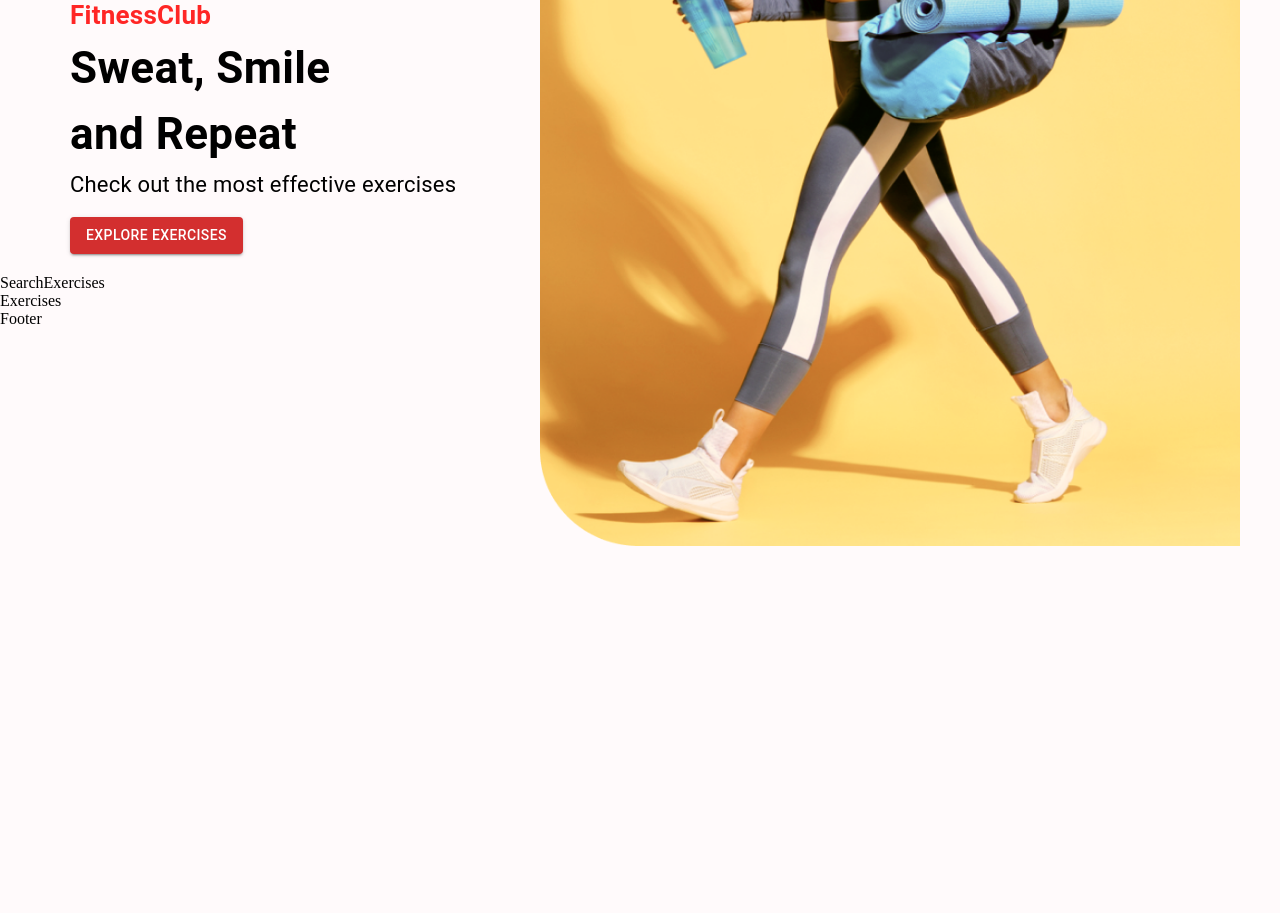
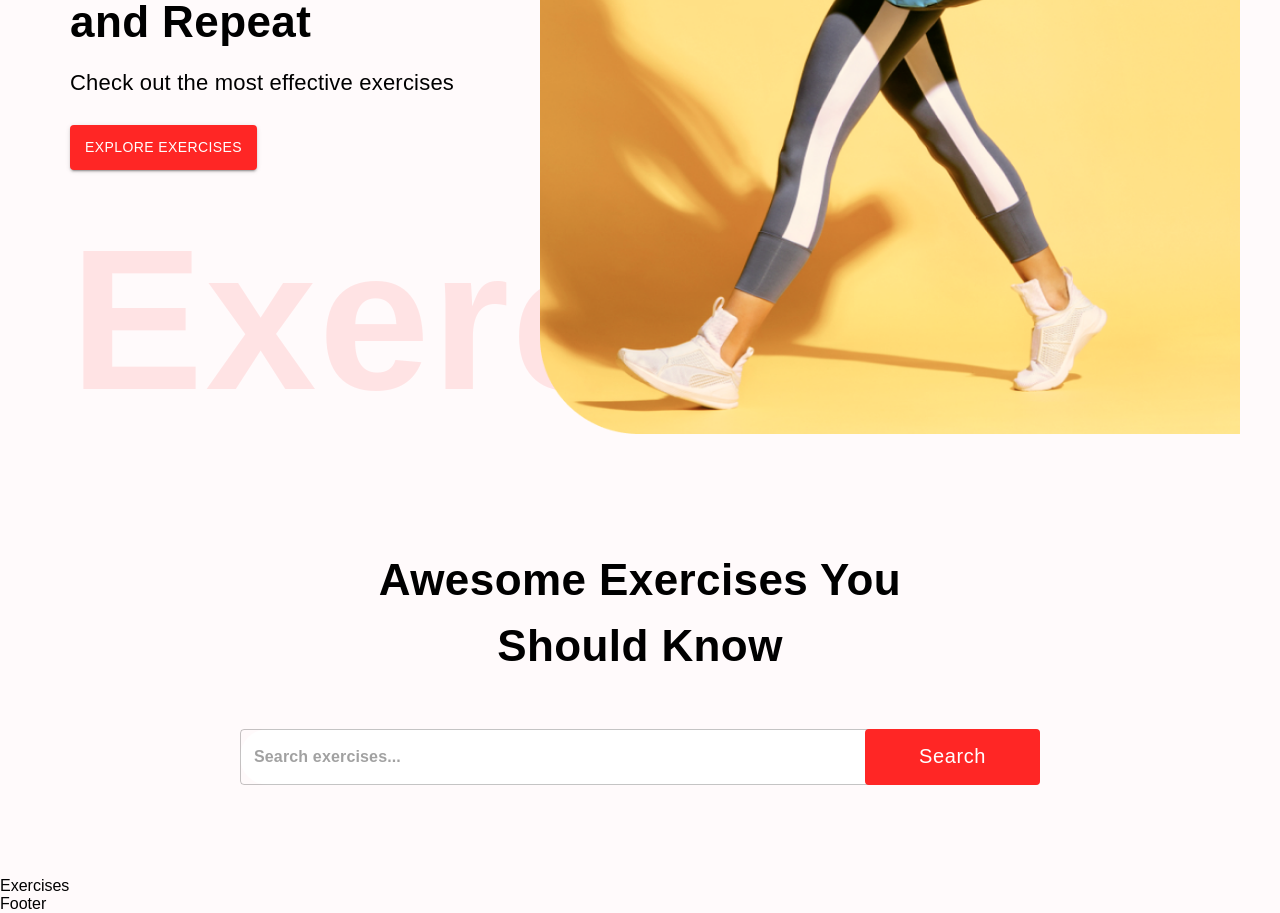
Before and after one commit to ristotoldsep/fitness-exercises-react, a React (Create React App) app: page / in a window 1280 px wide. Shown: the part 320-1233 px from the top of the page. Before the commit the page ends 866 px from the top, so only its background shows below. Built offline with nearby package versions, Linux system fonts and the light colour scheme.

Commit message:
Finished hero section

```diff
--- a/src/App.css
+++ b/src/App.css
@@ -1,5 +1,5 @@
 body {
-    font-family: 'montserrat';
+    font-family: 'montserrat', sans-serif;
     background-color: #FFFAFB;
 }
 
@@ -7,11 +7,16 @@ body {
     padding: 0px;
     margin: 0px;
     box-sizing: border-box;
-
+    font-family: 'montserrat', sans-serif !important;
 }
 
 ::-webkit-scrollbar {
     width: 0px;
+}
+
+.testtt {
+    margin-left: 40px;
+    white-space: nowrap;
 }
 
 .right-arrow,
@@ -106,6 +111,24 @@ body {
     text-decoration: none;
 }
 
+/*
+Preloader
+**/
+
+
+.App {
+    opacity: 0;
+    transition: opacity 1s ease-in-out;
+}
+
+.App.loaded {
+    opacity: 1;
+}
+
+
+/*------------------------*/
+
+
 @media screen and (max-width:1200px) {
     .detail-image {
         width: 300px;
--- a/src/App.js
+++ b/src/App.js
@@ -1,5 +1,5 @@
 
-import React from "react";
+import React, { useState, useEffect } from "react";
 import { Route, Routes } from 'react-router-dom';
 import { Box } from '@mui/material';
 import './App.css';
@@ -9,12 +9,24 @@ import ExerciseDetail from "./pages/ExerciseDetail";
 import Footer from "./components/Footer";
 
 const App = () => {
+
+  const [isLoaded, setIsLoaded] = useState(false);
+
+  useEffect(() => {
+    setIsLoaded(true);
+  }, []);
+
   return (
-    <Box width="400px" sx={{ width: { xl: '1488px' }}} m="auto">
+    <Box
+      width="400px"
+      sx={{ width: { xl: "1488px" } }}
+      m="auto"
+      className={`App ${isLoaded ? "loaded" : ""}`}
+    >
       <Navbar />
       <Routes>
-        <Route path="/" element={ <Home /> } />
-        <Route path="/exercise/:id" element={ <ExerciseDetail /> } />
+        <Route path="/" element={<Home />} />
+        <Route path="/exercise/:id" element={<ExerciseDetail />} />
       </Routes>
       <Footer />
     </Box>
--- a/src/components/HeroBanner.js
+++ b/src/components/HeroBanner.js
@@ -1,17 +1,35 @@
-import React from 'react'
+import React, { useEffect } from 'react'
 import { Box, Stack, Typography, Button } from '@mui/material'
 import HeroBannerImage from '../assets/images/banner.png'
 
+// import Preloader from "./Preloader";
+
+
 const HeroBanner = () => {
+
+   useEffect(() => {
+     const text = document.querySelector(".testtt");
+
+     const handleScroll = () => {
+       const move = window.scrollY / 2;
+       text.style.marginLeft = `${move}px`;
+     };
+     window.addEventListener("scroll", handleScroll);
+     return () => {
+       window.removeEventListener("scroll", handleScroll);
+     };
+   }, []);
+
   return (
     <Box
       sx={{
-        mt: { lg: "212px", xs: "70px" },
+        mt: { lg: "100px", xs: "70px" },
         ml: { sm: "50px" },
       }}
       position="relative"
       p="20px"
     >
+
       <Typography color="#FF2625" fontWeight="600" fontSize="26px">
         FitnessClub
       </Typography>
@@ -21,12 +39,27 @@ const HeroBanner = () => {
       >
         Sweat, Smile <br /> and Repeat
       </Typography>
-      <Typography fontSize="22px" lineHeight="35px" mb="15px">
+      <Typography fontSize="22px" lineHeight="35px" mb="25px" mt="10px">
         Check out the most effective exercises
       </Typography>
-      <Button variant="contained" color="error" href="#exercises">
+      <Button
+        variant="contained"
+        color="error"
+        href="#exercises"
+        sx={{ backgroundColor: "#ff2625", padding: "10px 15px" }}
+      >
         Explore Exercises
       </Button>
+      <Typography
+        ml="0px"
+        fontWeight="600"
+        color="#FF2625"
+        sx={{ opacity: 0.1, display: { lg: "block", xs: "none" } }}
+        fontSize="200px"
+        className="testtt"
+      >
+        Exercise
+      </Typography>
       <img src={HeroBannerImage} alt="banner" className="hero-banner-img" />
     </Box>
   );
--- a/src/components/SearchExercises.js
+++ b/src/components/SearchExercises.js
@@ -1,9 +1,51 @@
-import React from 'react'
+import React, { useEffect, useState } from 'react'
+import { Box, Button, Stack, TextField, Typography } from '@mui/material'
 
 const SearchExercises = () => {
   return (
-    <div>SearchExercises</div>
-  )
+    <Stack alignItems="center" mt="37px" justifyContent="center" p="20px">
+      <Typography
+        fontWeight="700"
+        sx={{
+          fontSize: { lg: "44px", xs: "30px" },
+        }}
+        mb="50px"
+        textAlign="center"
+      >
+        Awesome Exercises You
+        <br />
+        Should Know
+      </Typography>
+      <Box position="relative" mb="72px">
+        <TextField
+          sx={{
+            input: { fontWeight: '700', border: 'none', borderRadius: '4px'},
+            width: { lg: '800px', xs: '350px'},
+            backgroundColor: '#fff',
+            borderRadius: '40px'
+          }}
+          height="76px"
+          value=""
+          onChange={(e) => {}}
+          placeholder="Search exercises..."
+          type="text"
+        />
+        <Button className="search-btn"
+          sx={{
+            bgcolor: '#FF2625',
+            color: '#fff',
+            textTransform: 'none',
+            width: { lg: '175px', xs: '80px'},
+            fontSize: { lg: '20px', xs: '14px'},
+            height: '56px',
+            position: 'absolute',
+            right: '0'
+          }}>
+          Search
+        </Button>
+      </Box>
+    </Stack>
+  );
 }
 
 export default SearchExercises
```
